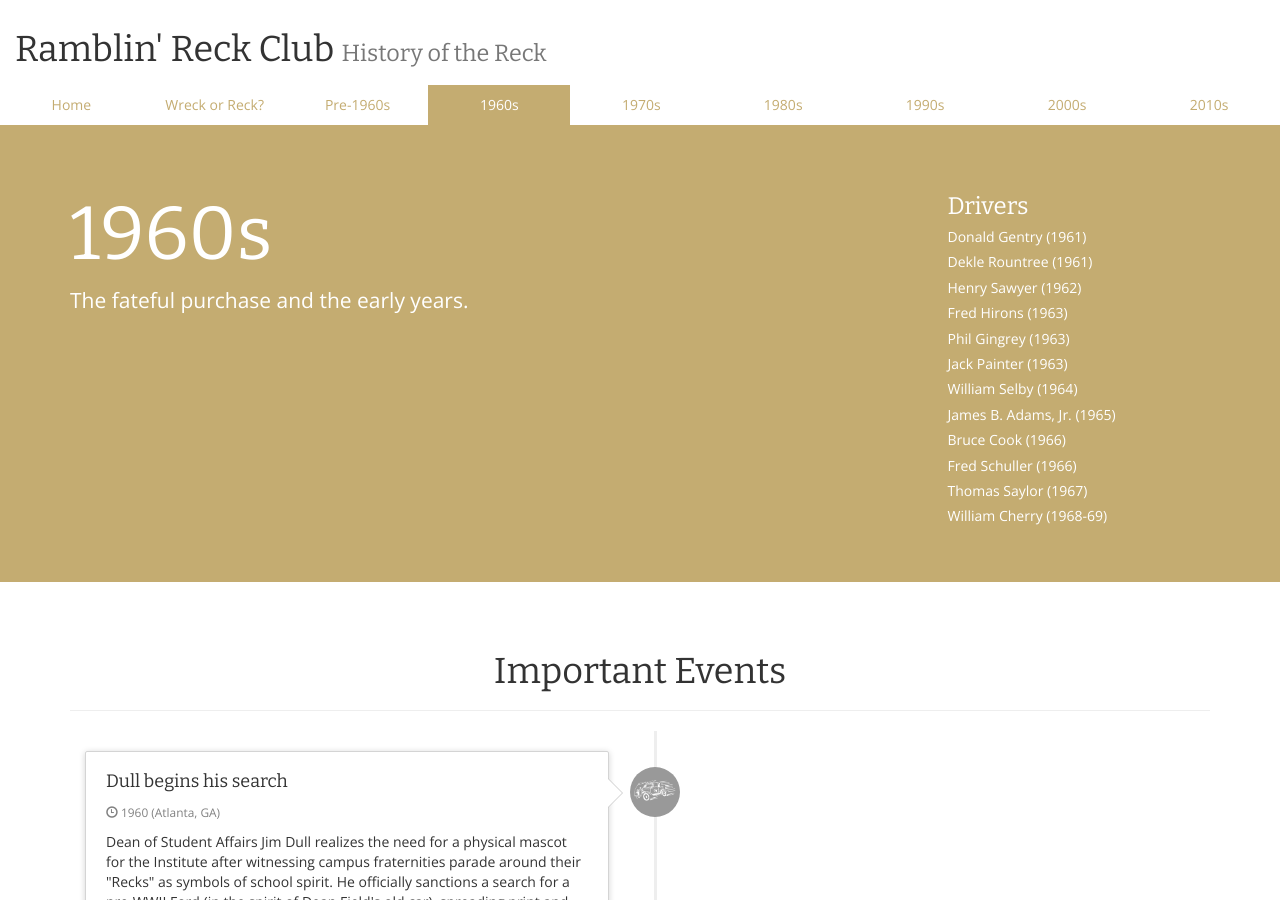
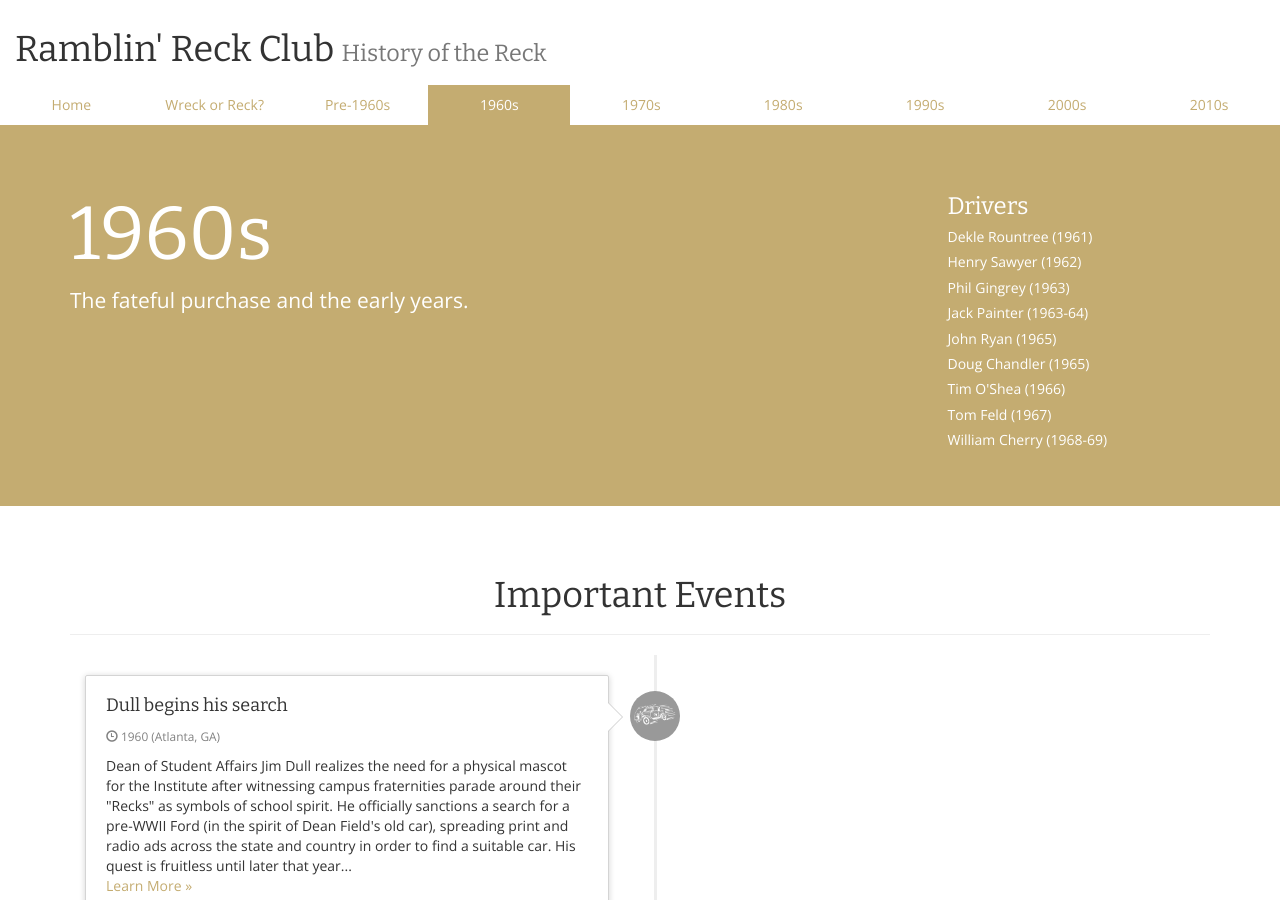
Before and after one commit to RamblinReckClub/reckhistory, a Jekyll site: the page built from 1960s.md, in a window 1280 px wide and 900 px high. Built offline with Jekyll 4.4.1, drawn with Linux system fonts in a browser that asks for light colours.

Commit message:
update for official driver list

```diff
--- a/1960s.md
+++ b/1960s.md
@@ -5,17 +5,14 @@ summary: The fateful purchase and the early years.
 order: 1
 permalink: /1960s/
 drivers:
-    - Donald Gentry (1961)
     - Dekle Rountree (1961)
     - Henry Sawyer (1962)
-    - Fred Hirons (1963)
     - Phil Gingrey (1963)
-    - Jack Painter (1963)
-    - William Selby (1964)
-    - James B. Adams, Jr. (1965)
-    - Bruce Cook (1966)
-    - Fred Schuller (1966)
-    - Thomas Saylor (1967)
+    - Jack Painter (1963-64)
+    - John Ryan (1965)
+    - Doug Chandler (1965)
+    - Tim O'Shea (1966)
+    - Tom Feld (1967)
     - William Cherry (1968-69)
 events:
     - title: Dull begins his search
```
